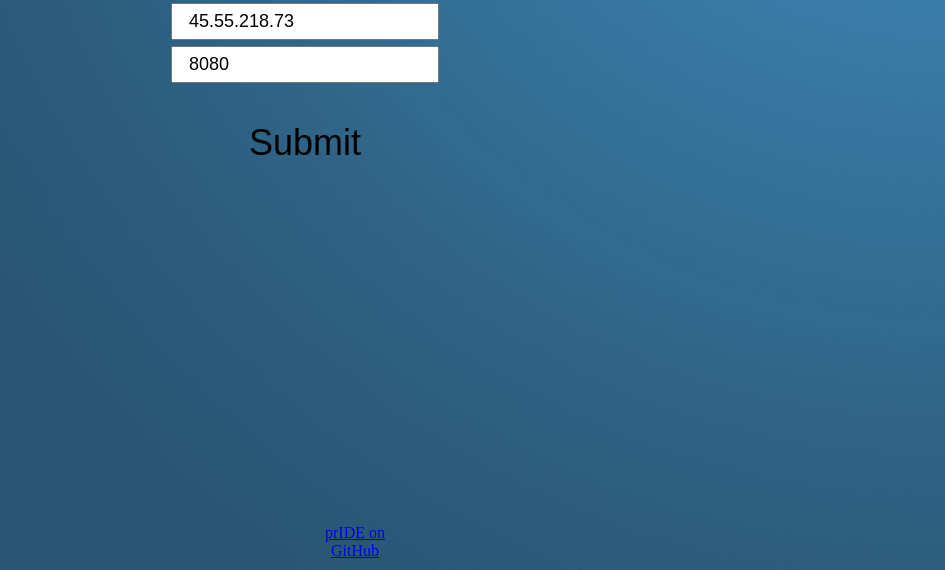
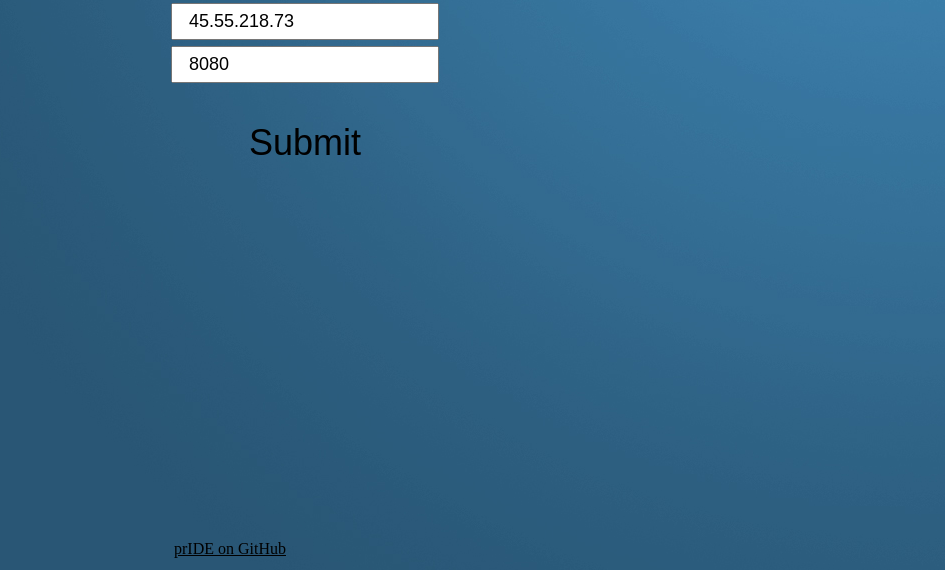
Before and after one commit to brandontruggles/prIDE, a website: page index.html in a window 1280 px wide. Shown: the part 230-800 px from the top of the page, without its empty margins (335-1280 px from the left). Drawn offline with nearby package versions, Linux system fonts and the light colour scheme.

Commit message:
logo work

```diff
--- a/css/IDEMainStyle.css
+++ b/css/IDEMainStyle.css
@@ -419,7 +419,9 @@ ul.tab li a:focus, .active
 {
 	position: fixed;
 	bottom:10px;
-	right:0px:
+	right:50%;
 	height:20px;
-	width:100px;
+	width:150px;
+	color:black;
+
 }
```
